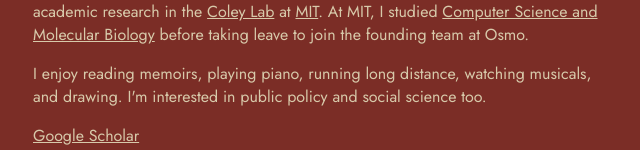
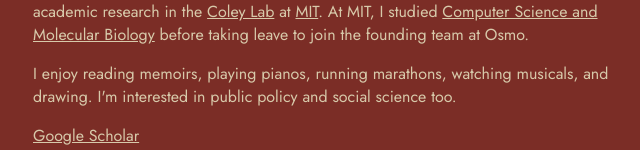
Before and after one commit to jyasonik/jyasonik.github.io, a plain HTML site: page index.html in a window 1280 px wide. Shown: the part 254-404 px from the top of the page, without its empty margins (319-959 px from the left). Drawn offline with Linux system fonts and the light colour scheme.

Commit message:
Added 'marathons'

```diff
--- a/index.html
+++ b/index.html
@@ -26,7 +26,7 @@
 		Google Brain spinout</a>. Before that, I interned at <a href="https://www.deshawresearch.com/">D.E. Shaw Research</a></li>, <a href="https://research.google/teams/brain/">Google Brain</a></li>, and <a href="https://pfizer.com">Pfizer</a>. I also did academic research in the <a href="https://coley.mit.edu/">Coley Lab</a> at <a href="https://mit.edu/">MIT</a>. At MIT, I studied <a href="https://catalog.mit.edu/interdisciplinary/undergraduate-programs/degrees/computer-science-molecular-biology/">Computer Science and Molecular Biology</a> before taking leave to join the founding team at Osmo.
 
 		<p>
-		I enjoy reading memoirs, playing piano, running long distance, watching musicals, and drawing. I'm
+		I enjoy reading memoirs, playing pianos, running marathons, watching musicals, and drawing. I'm
 		interested in public policy and social science too.
 		</p>
 
```
